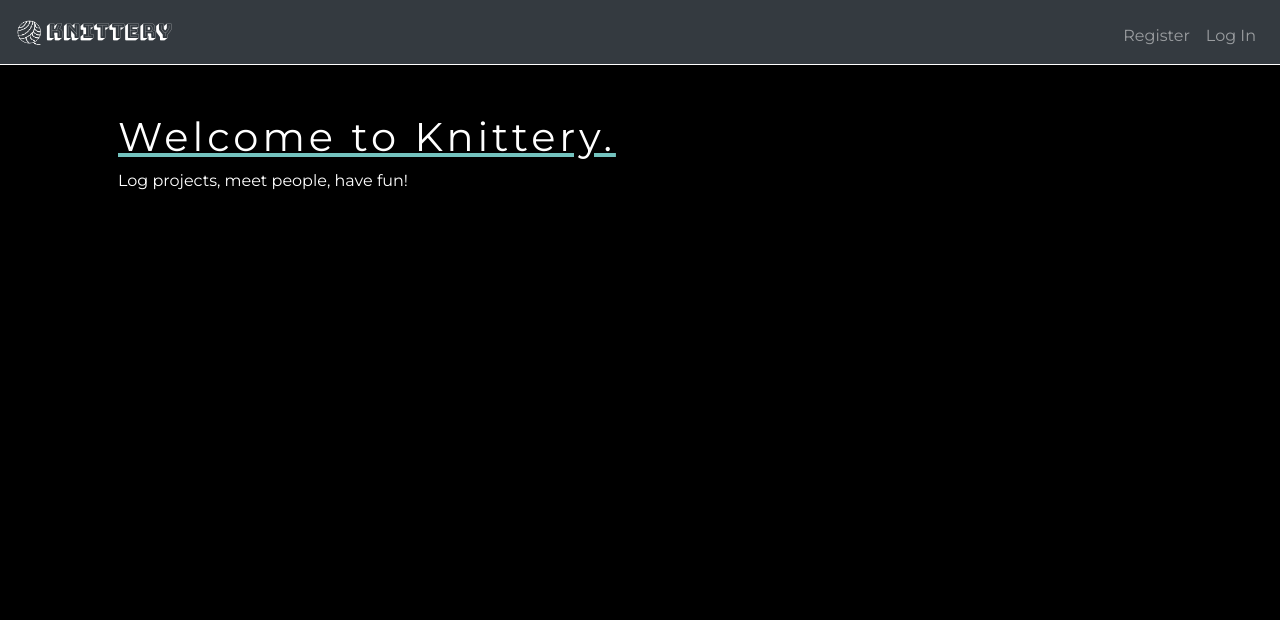
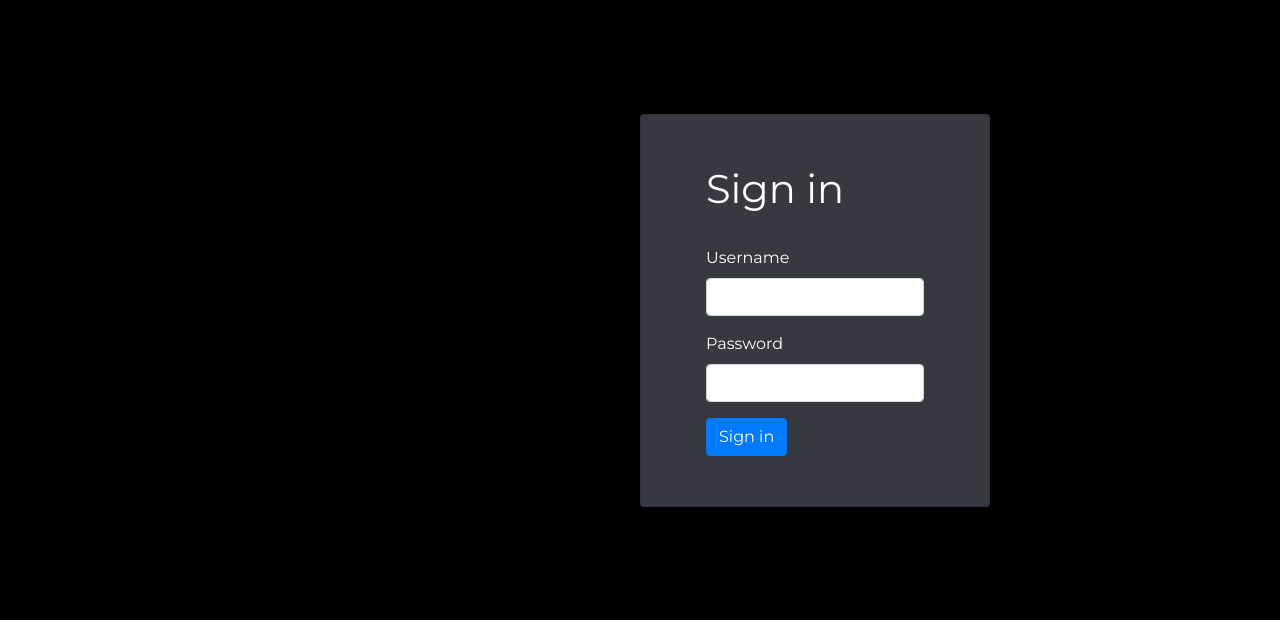
Before and after one commit to graceolivia/Knittery-Social-Media-Site, a Flask app: page / in a window 1280 px wide. Shown: the top 620 px of the page. Run offline with Flask 2, Linux system fonts and the light colour scheme; some libraries are stand-ins or nearby versions.

Commit message:
added front page

```diff
--- a/application.py
+++ b/application.py
@@ -20,7 +20,10 @@ def getInfo(user):
 
 @app.route("/")
 def index():
-       return render_template("index.html")
+    if session.get('user') is None:
+        return render_template("coverpage.html")
+    else:
+        return render_template("index.html")
 
 
 @app.route("/projects", methods=["GET", "POST"])
--- a/static/styles.css
+++ b/static/styles.css
@@ -13,6 +13,11 @@
 
 .knitterylogo{
 font-family: 'Bungee Shade', cursive;
+}
+
+.signin{
+    margin: 10% 0px;
+    padding: 30px;
 }
 
 body {
--- /dev/null
+++ b/templates/coverpage.html
@@ -0,0 +1,53 @@
+<!DOCTYPE html>
+<html lang="en">
+<head>
+	<!-- documentation at http://getbootstrap.com/docs/4.1/, alternative themes at https://bootswatch.com/ -->
+
+	<link href="https://maxcdn.bootstrapcdn.com/bootstrap/4.1.3/css/bootstrap.min.css" rel="stylesheet">
+        <link href="/static/styles.css" rel="stylesheet">
+
+        <script src="https://code.jquery.com/jquery-3.3.1.min.js"></script>
+        <script src="https://cdnjs.cloudflare.com/ajax/libs/popper.js/1.14.3/umd/popper.min.js"></script>
+        <script src="https://maxcdn.bootstrapcdn.com/bootstrap/4.1.3/js/bootstrap.min.js"></script>
+
+	<title>Knittery: {% block title %}{% endblock %}</title>
+</head>
+<body>
+<div class="container h-100">
+<div class="row h-100 justify-content-center align-items-center">
+    <div class="col-6">
+        </div>
+
+<div class="card bg-dark signin">
+     <div class="col">
+  <div class="card-body">
+
+ <h1>Sign in</h1>
+      <hr>
+
+      <form action="/login" method="POST">
+
+        <div class="form-group">
+          <label>Username</label>
+          <input class="form-control" type="text" name="name">
+        </div>
+
+        <div class="form-group">
+          <label>Password</label>
+          <input class="form-control" type="password" name="password">
+        </div>
+
+        <button type="submit" class="btn btn-primary">Sign in</button>
+
+      </form>
+  </div>
+  </div>
+</div>
+
+    <div class="col">
+        </div>
+
+</div>
+</div>
+    </body>
+    </html>
```
Also changed, not shown: 1 other file.
